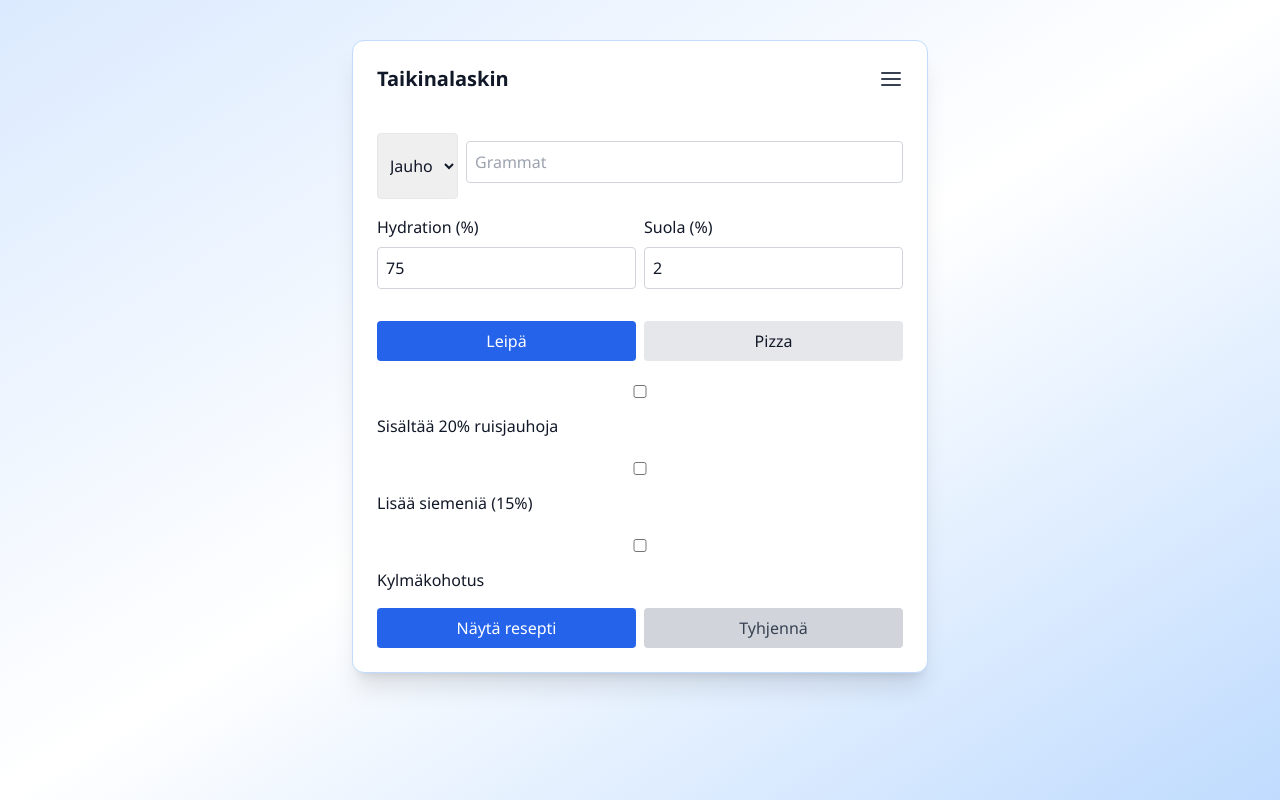
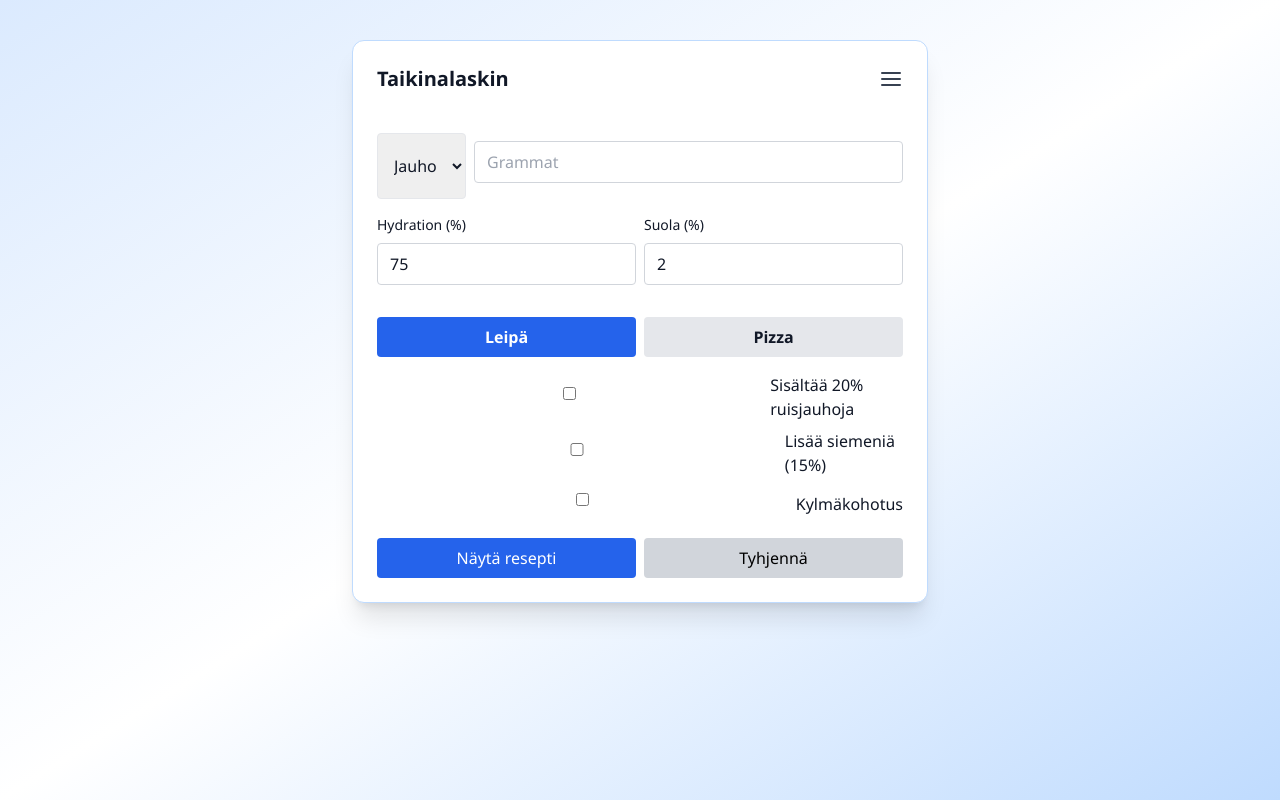
Before and after one commit to VilleJLehtola/Dough-calculator, a React (Vite) app: page / in a window 1280 px wide. Built offline with nearby package versions, Linux system fonts and the light colour scheme; no server answers.

Commit message:
Update CalculatorForm.jsx

```diff
--- a/src/components/CalculatorForm.jsx
+++ b/src/components/CalculatorForm.jsx
@@ -1,4 +1,4 @@
-import React, { useState } from 'react';
+import React from 'react';
 
 export default function CalculatorForm({
   inputGrams,
@@ -25,58 +25,62 @@ export default function CalculatorForm({
 }) {
   return (
     <div className="space-y-4">
-      <div className="flex gap-2">
+      {/* Type + Input */}
+      <div className="flex space-x-2">
         <select
           value={inputType}
-          onChange={e => setInputType(e.target.value)}
-          className="border rounded p-2"
+          onChange={(e) => setInputType(e.target.value)}
+          className="border rounded px-3 py-2"
         >
           <option value="jauho">Jauho</option>
           <option value="vesi">Vesi</option>
         </select>
         <input
           type="number"
+          placeholder="Grammat"
           value={inputGrams}
-          onChange={e => setInputGrams(e.target.value)}
-          placeholder="Grammat"
-          className="border rounded p-2 w-full"
+          onChange={(e) => setInputGrams(e.target.value)}
+          className="flex-1 border rounded px-3 py-2"
         />
       </div>
 
-      <div className="flex gap-2">
-        <label className="flex-1">
-          Hydration (%)
+      {/* Hydration + Salt */}
+      <div className="flex space-x-2">
+        <div className="flex-1">
+          <label className="block text-sm">Hydration (%)</label>
           <input
             type="number"
-            min="55"
             value={hydration}
-            onChange={e => setHydration(Number(e.target.value))}
-            className="border rounded p-2 w-full"
+            onChange={(e) => setHydration(e.target.value)}
+            className="w-full border rounded px-3 py-2"
           />
-        </label>
-        <label className="flex-1">
-          Suola (%)
+        </div>
+        <div className="flex-1">
+          <label className="block text-sm">Suola (%)</label>
           <input
             type="number"
             value={saltPct}
-            onChange={e => setSaltPct(Number(e.target.value))}
-            className="border rounded p-2 w-full"
+            onChange={(e) => setSaltPct(e.target.value)}
+            className="w-full border rounded px-3 py-2"
           />
-        </label>
+        </div>
       </div>
 
-      <div className="flex gap-2">
+      {/* Mode switch */}
+      <div className="flex space-x-2">
         <button
+          type="button"
           onClick={() => setMode('leipa')}
-          className={`flex-1 p-2 rounded ${
+          className={`flex-1 px-4 py-2 rounded font-semibold ${
             mode === 'leipa' ? 'bg-blue-600 text-white' : 'bg-gray-200'
           }`}
         >
           Leipä
         </button>
         <button
+          type="button"
           onClick={() => setMode('pizza')}
-          className={`flex-1 p-2 rounded ${
+          className={`flex-1 px-4 py-2 rounded font-semibold ${
             mode === 'pizza' ? 'bg-blue-600 text-white' : 'bg-gray-200'
           }`}
         >
@@ -84,62 +88,64 @@ export default function CalculatorForm({
         </button>
       </div>
 
-      {mode === 'pizza' && (
-        <label className="block">
-          <input
-            type="checkbox"
-            checked={useOil}
-            onChange={e => setUseOil(e.target.checked)}
-            className="mr-2"
-          />
-          Lisää öljyä taikinaan
-        </label>
-      )}
-
-      {mode === 'leipa' && (
-        <>
-          <label className="block">
+      {/* Options - checkboxes */}
+      <div className="space-y-2">
+        {mode === 'leipa' && (
+          <div className="flex items-center space-x-2">
             <input
               type="checkbox"
               checked={useRye}
-              onChange={e => setUseRye(e.target.checked)}
-              className="mr-2"
+              onChange={() => setUseRye(!useRye)}
             />
-            Sisältää 20% ruisjauhoja
-          </label>
+            <label>Sisältää 20% ruisjauhoja</label>
+          </div>
+        )}
 
-          <label className="block">
+        {mode === 'leipa' && (
+          <div className="flex items-center space-x-2">
             <input
               type="checkbox"
               checked={useSeeds}
-              onChange={e => setUseSeeds(e.target.checked)}
-              className="mr-2"
+              onChange={() => setUseSeeds(!useSeeds)}
             />
-            Lisää siemeniä (15%)
-          </label>
-        </>
-      )}
+            <label>Lisää siemeniä (15%)</label>
+          </div>
+        )}
 
-      <label className="block">
-        <input
-          type="checkbox"
-          checked={coldFermentation}
-          onChange={e => setColdFermentation(e.target.checked)}
-          className="mr-2"
-        />
-        Kylmäkohotus
-      </label>
+        <div className="flex items-center space-x-2">
+          <input
+            type="checkbox"
+            checked={coldFermentation}
+            onChange={() => setColdFermentation(!coldFermentation)}
+          />
+          <label>Kylmäkohotus</label>
+        </div>
 
-      <div className="flex gap-2">
+        {mode === 'pizza' && (
+          <div className="flex items-center space-x-2">
+            <input
+              type="checkbox"
+              checked={useOil}
+              onChange={() => setUseOil(!useOil)}
+            />
+            <label>Sisältää öljyä (3%)</label>
+          </div>
+        )}
+      </div>
+
+      {/* Buttons */}
+      <div className="flex space-x-2">
         <button
-          onClick={() => setShowRecipe(prev => !prev)}
-          className="flex-1 bg-blue-600 text-white py-2 rounded hover:bg-blue-700 transition"
+          type="button"
+          onClick={() => setShowRecipe(true)}
+          className="flex-1 bg-blue-600 text-white py-2 rounded hover:bg-blue-700"
         >
-          {showRecipe ? 'Piilota resepti' : 'Näytä resepti'}
+          Näytä resepti
         </button>
         <button
+          type="button"
           onClick={resetAll}
-          className="flex-1 bg-gray-300 text-gray-700 py-2 rounded hover:bg-gray-400 transition"
+          className="flex-1 bg-gray-300 text-black py-2 rounded hover:bg-gray-400"
         >
           Tyhjennä
         </button>
```
